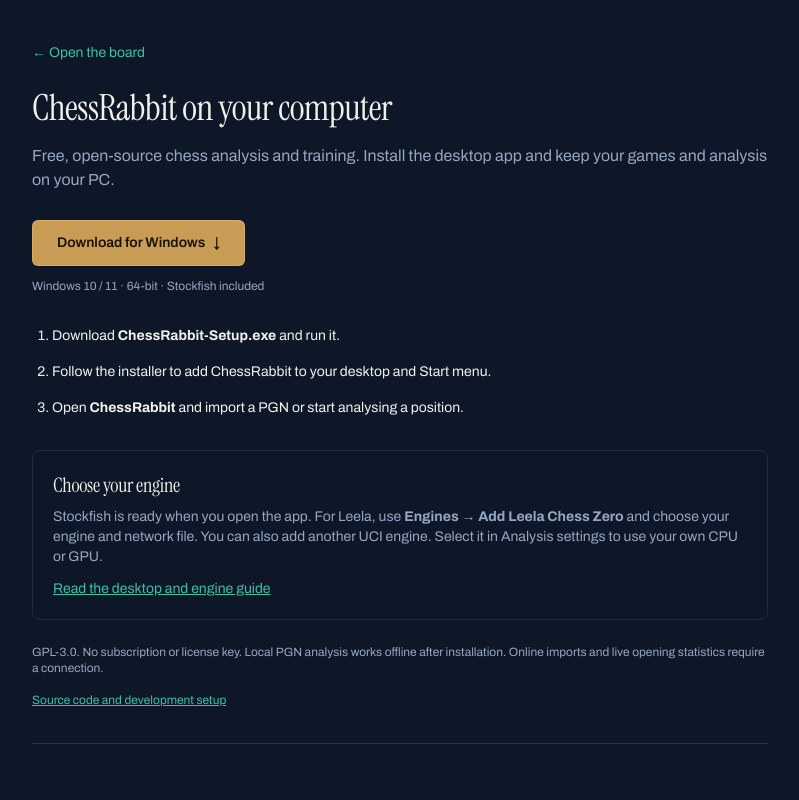
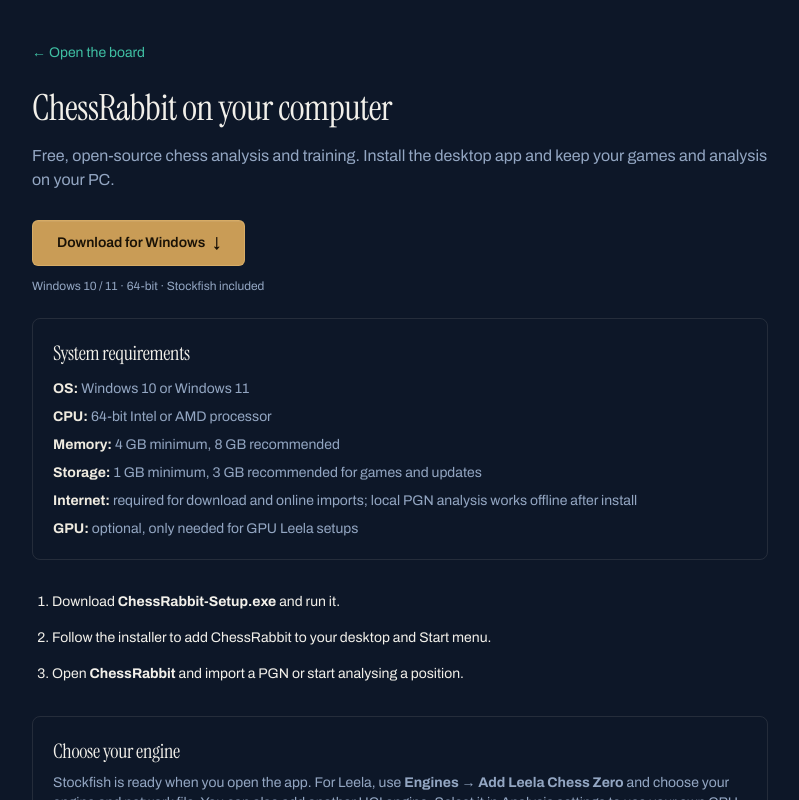
Before and after one commit to misaelalves99/chessrabbit, a Next.js app in the folder apps/web/: page /download in a window 1280 px wide. Shown: the top 800 px of the page, without its empty margins (240-1039 px from the left). Built offline with nearby package versions, Linux system fonts and the light colour scheme.

Commit message:
Show system requirements on download page

```diff
--- a/apps/web/src/app/download/page.tsx
+++ b/apps/web/src/app/download/page.tsx
@@ -12,6 +12,17 @@
     <p className="mt-4 text-muted">Free, open-source chess analysis and training. Install the desktop app and keep your games and analysis on your PC.</p>
     <a href={INSTALLER} className="btn-primary mt-7 inline-flex items-center justify-center gap-2 px-6 py-3">Download for Windows <span aria-hidden="true">↓</span></a>
     <p className="mt-3 text-xs text-muted">Windows 10 / 11 · 64-bit · Stockfish included</p>
+    <section className="mt-6 rounded-lg border border-ivory/10 p-5">
+      <h2 className="font-display text-xl">System requirements</h2>
+      <ul className="mt-3 space-y-2 text-sm text-muted">
+        <li><strong className="text-ivory">OS:</strong> Windows 10 or Windows 11</li>
+        <li><strong className="text-ivory">CPU:</strong> 64-bit Intel or AMD processor</li>
+        <li><strong className="text-ivory">Memory:</strong> 4 GB minimum, 8 GB recommended</li>
+        <li><strong className="text-ivory">Storage:</strong> 1 GB minimum, 3 GB recommended for games and updates</li>
+        <li><strong className="text-ivory">Internet:</strong> required for download and online imports; local PGN analysis works offline after install</li>
+        <li><strong className="text-ivory">GPU:</strong> optional, only needed for GPU Leela setups</li>
+      </ul>
+    </section>
     <ol className="mt-8 list-decimal space-y-4 pl-5 text-sm">
       <li>Download <strong>ChessRabbit-Setup.exe</strong> and run it.</li>
       <li>Follow the installer to add ChessRabbit to your desktop and Start menu.</li>
```
